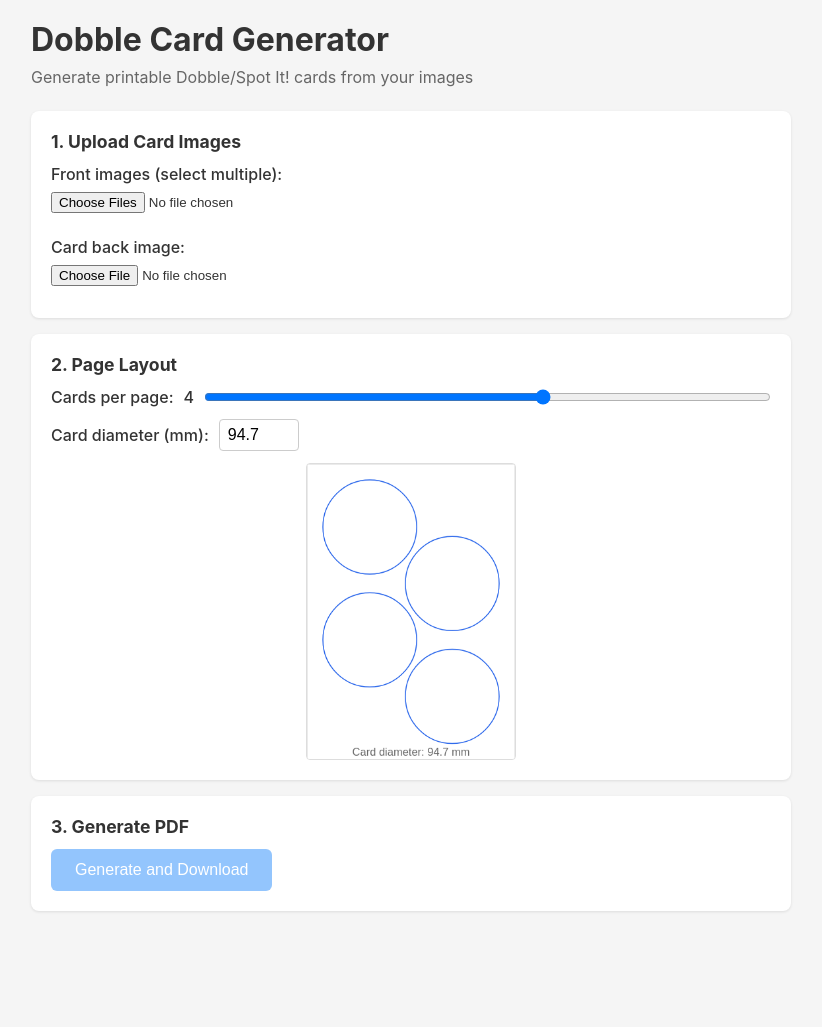
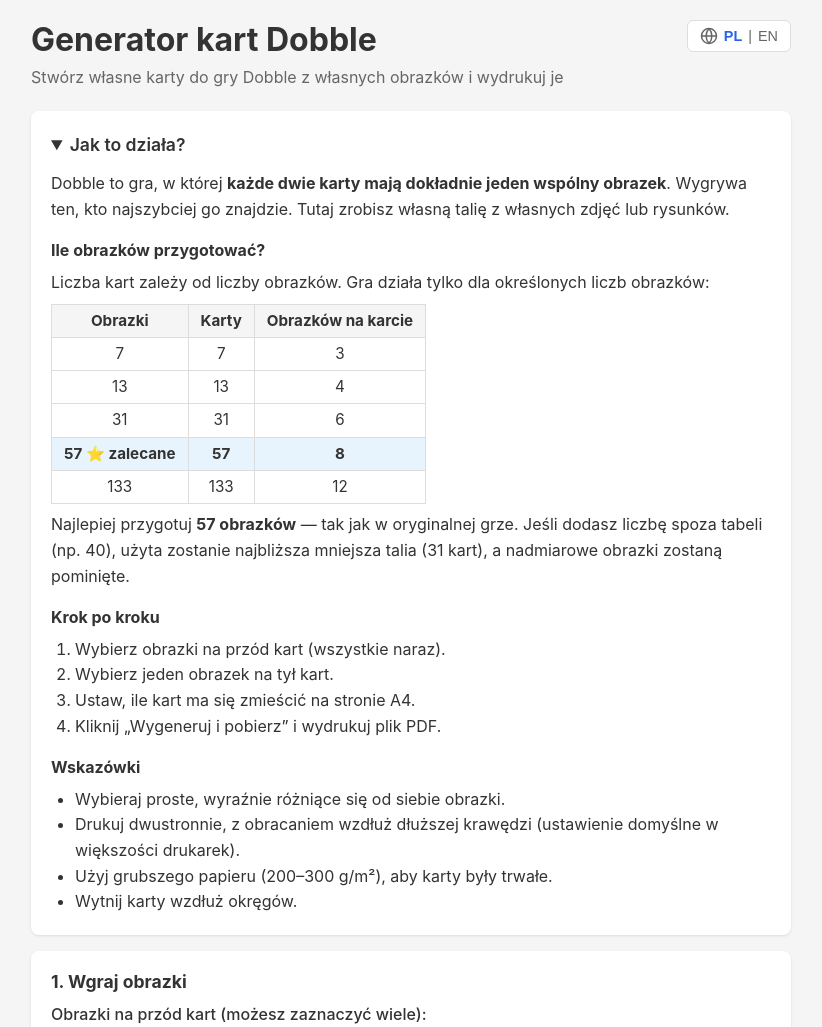
Before and after one commit to dev-michal-skiba/dooble, a website: page index.html in a window 1280 px wide. Shown: the top 1027 px of the page, without its empty margins (229-1051 px from the left). Before the commit the page ends 947 px from the top, so only its background shows below. Drawn offline with nearby package versions, Linux system fonts and the light colour scheme.

Commit message:
Added better functionality description in Polish and English

```diff
--- /dev/null
+++ b/i18n.js
@@ -0,0 +1,174 @@
+// ============================================================
+// Dobble Card Generator - Translations (Polish default, English)
+// ============================================================
+
+const DEFAULT_LANG = 'pl';
+const LANG_STORAGE_KEY = 'dobble-lang';
+
+// Plural forms are separated by "|":
+//   pl: one|few|many (1 obrazek, 2 obrazki, 5 obrazków)
+//   en: one|other
+const TRANSLATIONS = {
+    pl: {
+        'title': 'Generator kart Dobble',
+        'subtitle': 'Stwórz własne karty do gry Dobble z własnych obrazków i wydrukuj je',
+        'lang.toggle': 'Zmień język na angielski',
+
+        'help.title': 'Jak to działa?',
+        'help.what': 'Dobble to gra, w której <strong>każde dwie karty mają dokładnie jeden wspólny obrazek</strong>. Wygrywa ten, kto najszybciej go znajdzie. Tutaj zrobisz własną talię z własnych zdjęć lub rysunków.',
+        'help.howMany.title': 'Ile obrazków przygotować?',
+        'help.howMany.text': 'Liczba kart zależy od liczby obrazków. Gra działa tylko dla określonych liczb obrazków:',
+        'help.table.images': 'Obrazki',
+        'help.table.cards': 'Karty',
+        'help.table.perCard': 'Obrazków na karcie',
+        'help.table.recommended': 'zalecane',
+        'help.recommend': 'Najlepiej przygotuj <strong>57 obrazków</strong> — tak jak w oryginalnej grze. Jeśli dodasz liczbę spoza tabeli (np. 40), użyta zostanie najbliższa mniejsza talia (31 kart), a nadmiarowe obrazki zostaną pominięte.',
+        'help.steps.title': 'Krok po kroku',
+        'help.steps.1': 'Wybierz obrazki na przód kart (wszystkie naraz).',
+        'help.steps.2': 'Wybierz jeden obrazek na tył kart.',
+        'help.steps.3': 'Ustaw, ile kart ma się zmieścić na stronie A4.',
+        'help.steps.4': 'Kliknij „Wygeneruj i pobierz” i wydrukuj plik PDF.',
+        'help.tips.title': 'Wskazówki',
+        'help.tips.1': 'Wybieraj proste, wyraźnie różniące się od siebie obrazki.',
+        'help.tips.2': 'Drukuj dwustronnie, z obracaniem wzdłuż dłuższej krawędzi (ustawienie domyślne w większości drukarek).',
+        'help.tips.3': 'Użyj grubszego papieru (200–300 g/m²), aby karty były trwałe.',
+        'help.tips.4': 'Wytnij karty wzdłuż okręgów.',
+
+        'upload.title': '1. Wgraj obrazki',
+        'upload.front': 'Obrazki na przód kart (możesz zaznaczyć wiele):',
+        'upload.back': 'Obrazek na tył kart:',
+
+        'layout.title': '2. Układ strony',
+        'layout.cardsPerPage': 'Kart na stronie:',
+        'layout.diameter': 'Średnica karty (mm):',
+        'layout.previewDiameter': 'Średnica karty: {d} mm',
+
+        'generate.title': '3. Wygeneruj PDF',
+        'generate.button': 'Wygeneruj i pobierz',
+        'generate.error': 'Nie udało się wygenerować PDF: {message}',
+
+        'unit.image': 'obrazek|obrazki|obrazków',
+        'unit.card': 'karta|karty|kart',
+
+        'stats.tooFew': 'Wgrano {n} {images}. Potrzeba co najmniej 7 (zalecane 57).',
+        'stats.uploaded': 'Wgrane obrazki: <strong>{n}</strong>',
+        'stats.cards': 'Liczba kart: <strong>{n}</strong>',
+        'stats.perCard': 'Obrazków na karcie: <strong>{n}</strong>',
+        'stats.used': 'Użyte obrazki: <strong>{n}</strong>',
+        'stats.unused': 'Pominięte obrazki: <strong>{n}</strong> (ostatnie z listy)',
+        'stats.nextLevel': 'Dodaj jeszcze {missing} {images}, aby talia miała {cards} {cardsWord}.',
+        'stats.perfect': 'Idealnie — pełna talia jak w oryginalnej grze!',
+    },
+    en: {
+        'title': 'Dobble Card Generator',
+        'subtitle': 'Create your own printable Dobble (Spot It!) cards from your own images',
+        'lang.toggle': 'Change language to Polish',
+
+        'help.title': 'How does it work?',
+        'help.what': 'Dobble (Spot It!) is a game where <strong>any two cards share exactly one picture</strong>. Whoever spots it first wins. Here you can make your own deck from your own photos or drawings.',
+        'help.howMany.title': 'How many images do I need?',
+        'help.howMany.text': 'The number of cards depends on the number of images. The game only works with specific image counts:',
+        'help.table.images': 'Images',
+        'help.table.cards': 'Cards',
+        'help.table.perCard': 'Images per card',
+        'help.table.recommended': 'recommended',
+        'help.recommend': 'For the best result prepare <strong>57 images</strong> — just like the original game. If you add a number not in the table (e.g. 40), the nearest smaller deck is used (31 cards) and the extra images are skipped.',
+        'help.steps.title': 'Step by step',
+        'help.steps.1': 'Select the images for the card fronts (all at once).',
+        'help.steps.2': 'Select one image for the card backs.',
+        'help.steps.3': 'Choose how many cards fit on an A4 page.',
+        'help.steps.4': 'Click "Generate and Download" and print the PDF.',
+        'help.tips.title': 'Tips',
+        'help.tips.1': 'Use simple images that are clearly different from each other.',
+        'help.tips.2': 'Print double-sided, flipping on the long edge (the default on most printers).',
+        'help.tips.3': 'Use thicker paper (200–300 gsm) for durable cards.',
+        'help.tips.4': 'Cut the cards out along the circles.',
+
+        'upload.title': '1. Upload Card Images',
+        'upload.front': 'Front images (select multiple):',
+        'upload.back': 'Card back image:',
+
+        'layout.title': '2. Page Layout',
+        'layout.cardsPerPage': 'Cards per page:',
+        'layout.diameter': 'Card diameter (mm):',
+        'layout.previewDiameter': 'Card diameter: {d} mm',
+
+        'generate.title': '3. Generate PDF',
+        'generate.button': 'Generate and Download',
+        'generate.error': 'PDF generation failed: {message}',
+
+        'unit.image': 'image|images',
+        'unit.card': 'card|cards',
+
+        'stats.tooFew': '{n} {images} uploaded. You need at least 7 (57 recommended).',
+        'stats.uploaded': 'Images uploaded: <strong>{n}</strong>',
+        'stats.cards': 'Cards to generate: <strong>{n}</strong>',
+        'stats.perCard': 'Images per card: <strong>{n}</strong>',
+        'stats.used': 'Images used: <strong>{n}</strong>',
+        'stats.unused': 'Images skipped: <strong>{n}</strong> (the last ones in the list)',
+        'stats.nextLevel': 'Add {missing} more {images} to get a deck of {cards} {cardsWord}.',
+        'stats.perfect': 'Perfect — a full deck just like the original game!',
+    },
+};
+
+let currentLang = DEFAULT_LANG;
+
+function loadLang() {
+    try {
+        const stored = localStorage.getItem(LANG_STORAGE_KEY);
+        if (stored && TRANSLATIONS[stored]) return stored;
+    } catch (e) { /* storage unavailable - use default */ }
+    return DEFAULT_LANG;
+}
+
+function getLang() {
+    return currentLang;
+}
+
+function setLang(lang) {
+    if (!TRANSLATIONS[lang]) return;
+    currentLang = lang;
+    try {
+        localStorage.setItem(LANG_STORAGE_KEY, lang);
+    } catch (e) { /* storage unavailable - choice lasts for this visit only */ }
+}
+
+function t(key, params = {}) {
+    let text = TRANSLATIONS[currentLang][key] ?? TRANSLATIONS[DEFAULT_LANG][key] ?? key;
+    return text.replace(/\{(\w+)\}/g, (match, name) => (name in params ? params[name] : match));
+}
+
+// Pick the correct plural form of a "|"-separated translation for count n.
+function tn(key, n) {
+    const forms = t(key).split('|');
+    if (currentLang === 'pl') {
+        if (n === 1) return forms[0];
+        const lastDigit = n % 10;
+        const lastTwo = n % 100;
+        if (lastDigit >= 2 && lastDigit <= 4 && (lastTwo < 12 || lastTwo > 14)) return forms[1];
+        return forms[2];
+    }
+    return n === 1 ? forms[0] : forms[1];
+}
+
+function applyTranslations() {
+    document.documentElement.lang = currentLang;
+    document.title = t('title');
+    document.querySelectorAll('[data-i18n]').forEach(el => {
+        el.textContent = t(el.dataset.i18n);
+    });
+    // Only our own static translation strings are rendered as HTML
+    document.querySelectorAll('[data-i18n-html]').forEach(el => {
+        el.innerHTML = t(el.dataset.i18nHtml);
+    });
+    document.querySelectorAll('[data-i18n-aria]').forEach(el => {
+        el.setAttribute('aria-label', t(el.dataset.i18nAria));
+        el.title = t(el.dataset.i18nAria);
+    });
+}
+
+currentLang = loadLang();
+
+if (typeof module !== 'undefined') {
+    module.exports = { TRANSLATIONS, DEFAULT_LANG, getLang, setLang, t, tn };
+}
--- a/index.html
+++ b/index.html
@@ -15,8 +15,52 @@
             max-width: 800px;
             margin: 0 auto;
         }
+        header {
+            display: flex;
+            justify-content: space-between;
+            align-items: flex-start;
+            gap: 12px;
+        }
         h1 { margin-bottom: 8px; }
         .subtitle { color: #666; margin-bottom: 24px; }
+        #lang-toggle {
+            display: flex;
+            align-items: center;
+            gap: 6px;
+            flex-shrink: 0;
+            background: #fff;
+            color: #666;
+            border: 1px solid #ddd;
+            padding: 6px 12px;
+            font-size: 0.9em;
+        }
+        #lang-toggle:hover { background: #f0f0f0; }
+        #lang-toggle svg { width: 18px; height: 18px; }
+        #lang-toggle .active { color: #2563eb; font-weight: 700; }
+        details summary {
+            cursor: pointer;
+            font-size: 1.1em;
+            font-weight: 600;
+        }
+        details[open] summary { margin-bottom: 12px; }
+        .help { line-height: 1.6; }
+        .help h3 { font-size: 1em; margin: 16px 0 6px; }
+        .help ol, .help ul { padding-left: 24px; }
+        .help table {
+            border-collapse: collapse;
+            margin: 8px 0;
+            font-size: 0.95em;
+        }
+        .help th, .help td {
+            border: 1px solid #ddd;
+            padding: 4px 12px;
+            text-align: center;
+        }
+        .help th { background: #f5f5f5; }
+        .help tr.recommended td {
+            background: #e8f4fd;
+            font-weight: 700;
+        }
         section {
             background: #fff;
             border-radius: 8px;
@@ -125,16 +169,70 @@
     </style>
 </head>
 <body>
-    <h1>Dobble Card Generator</h1>
-    <p class="subtitle">Generate printable Dobble/Spot It! cards from your images</p>
+    <header>
+        <div>
+            <h1 data-i18n="title">Generator kart Dobble</h1>
+            <p class="subtitle" data-i18n="subtitle"></p>
+        </div>
+        <button id="lang-toggle" type="button" data-i18n-aria="lang.toggle">
+            <svg viewBox="0 0 24 24" fill="none" stroke="currentColor" stroke-width="2" aria-hidden="true">
+                <circle cx="12" cy="12" r="10"/>
+                <path d="M2 12h20M12 2a15 15 0 0 1 0 20M12 2a15 15 0 0 0 0 20"/>
+            </svg>
+            <span data-lang="pl">PL</span>|<span data-lang="en">EN</span>
+        </button>
+    </header>
 
     <section>
-        <h2>1. Upload Card Images</h2>
-        <label for="front-images">Front images (select multiple):</label>
+        <details open class="help">
+            <summary data-i18n="help.title"></summary>
+            <p data-i18n-html="help.what"></p>
+
+            <h3 data-i18n="help.howMany.title"></h3>
+            <p data-i18n="help.howMany.text"></p>
+            <table>
+                <thead>
+                    <tr>
+                        <th data-i18n="help.table.images"></th>
+                        <th data-i18n="help.table.cards"></th>
+                        <th data-i18n="help.table.perCard"></th>
+                    </tr>
+                </thead>
+                <tbody>
+                    <tr><td>7</td><td>7</td><td>3</td></tr>
+                    <tr><td>13</td><td>13</td><td>4</td></tr>
+                    <tr><td>31</td><td>31</td><td>6</td></tr>
+                    <tr class="recommended"><td>57 ⭐ <span data-i18n="help.table.recommended"></span></td><td>57</td><td>8</td></tr>
+                    <tr><td>133</td><td>133</td><td>12</td></tr>
+                </tbody>
+            </table>
+            <p data-i18n-html="help.recommend"></p>
+
+            <h3 data-i18n="help.steps.title"></h3>
+            <ol>
+                <li data-i18n="help.steps.1"></li>
+                <li data-i18n="help.steps.2"></li>
+                <li data-i18n="help.steps.3"></li>
+                <li data-i18n="help.steps.4"></li>
+            </ol>
+
+            <h3 data-i18n="help.tips.title"></h3>
+            <ul>
+                <li data-i18n="help.tips.1"></li>
+                <li data-i18n="help.tips.2"></li>
+                <li data-i18n="help.tips.3"></li>
+                <li data-i18n="help.tips.4"></li>
+            </ul>
+        </details>
+    </section>
+
+    <section>
+        <h2 data-i18n="upload.title"></h2>
+        <label for="front-images" data-i18n="upload.front"></label>
         <input type="file" id="front-images" multiple accept="image/*">
         <div id="front-thumbnails" class="thumbnails"></div>
 
-        <label for="back-image">Card back image:</label>
+        <label for="back-image" data-i18n="upload.back"></label>
         <input type="file" id="back-image" accept="image/*">
         <div id="back-preview" class="back-preview"></div>
 
@@ -142,12 +240,12 @@
     </section>
 
     <section>
-        <h2>2. Page Layout</h2>
+        <h2 data-i18n="layout.title"></h2>
         <div class="layout-controls">
-            <label>Cards per page: <span id="cards-count">4</span>
+            <label><span data-i18n="layout.cardsPerPage"></span> <span id="cards-count">4</span>
                 <input type="range" id="cards-per-page" min="1" max="6" step="1" value="4">
             </label>
-            <label>Card diameter (mm):
+            <label><span data-i18n="layout.diameter"></span>
                 <input type="number" id="card-diameter" min="6" step="0.1">
             </label>
         </div>
@@ -157,8 +255,8 @@
     </section>
 
     <section>
-        <h2>3. Generate PDF</h2>
-        <button id="generate-btn" disabled>Generate and Download</button>
+        <h2 data-i18n="generate.title"></h2>
+        <button id="generate-btn" disabled data-i18n="generate.button"></button>
         <progress id="progress" max="100" value="0" class="hidden"></progress>
     </section>
 
@@ -169,7 +267,11 @@
         }
     </script>
     <script src="dobble.js"></script>
+    <script src="i18n.js"></script>
     <script>
+        // Same deck size as the original game (p = 7)
+        const RECOMMENDED_IMAGES = 57;
+
         // --- State ---
         let frontImages = [];
         let backImageEl = null;
@@ -257,21 +359,44 @@
 
             if (n < 7) {
                 statsDiv.className = 'stats error';
-                statsDiv.innerHTML = `${n} images uploaded. Need at least 7 images (minimum for p=2: 7 cards with 3 images each).`;
+                statsDiv.innerHTML = t('stats.tooFew', { n, images: tn('unit.image', n) });
                 return;
             }
 
             const info = getCardInfo(n);
             const unused = n - info.totalSymbols;
 
+            const lines = [
+                t('stats.uploaded', { n }),
+                t('stats.cards', { n: info.totalCards }),
+                t('stats.perCard', { n: info.symbolsPerCard }),
+                t('stats.used', { n: info.totalSymbols }),
+            ];
+            if (unused > 0) {
+                lines.push(t('stats.unused', { n: unused }));
+            }
+            if (info.totalSymbols < RECOMMENDED_IMAGES) {
+                const next = getNextLevel(info.p);
+                const missing = next.totalSymbols - n;
+                lines.push('💡 ' + t('stats.nextLevel', {
+                    missing,
+                    images: tn('unit.image', missing),
+                    cards: next.totalCards,
+                    cardsWord: tn('unit.card', next.totalCards),
+                }));
+            } else if (info.totalSymbols === RECOMMENDED_IMAGES) {
+                lines.push('✅ ' + t('stats.perfect'));
+            }
+
             statsDiv.className = unused > 0 ? 'stats warning' : 'stats';
-            statsDiv.innerHTML =
-                `<strong>${n}</strong> images uploaded<br>` +
-                `Prime order: <strong>p = ${info.p}</strong><br>` +
-                `Cards to generate: <strong>${info.totalCards}</strong><br>` +
-                `Images per card: <strong>${info.symbolsPerCard}</strong><br>` +
-                `Images used: <strong>${info.totalSymbols}</strong>` +
-                (unused > 0 ? ` (${unused} unused)` : '');
+            statsDiv.innerHTML = lines.join('<br>');
+        }
+
+        // Smallest deck bigger than the one built on prime p
+        function getNextLevel(p) {
+            let q = p + 1;
+            while (!isPrime(q)) q++;
+            return getCardInfo(q * q + q + 1);
         }
 
         // --- Layout preview ---
@@ -318,7 +443,7 @@
             ctx.fillStyle = '#666';
             ctx.font = `${11 * scale}px sans-serif`;
             ctx.textAlign = 'center';
-            ctx.fillText(`Card diameter: ${D.toFixed(1)} mm`, pageW / 2, pageH - 4 * scale);
+            ctx.fillText(t('layout.previewDiameter', { d: D.toFixed(1) }), pageW / 2, pageH - 4 * scale);
         }
 
         cardsSlider.addEventListener('input', updatePreview);
@@ -354,14 +479,32 @@
                 URL.revokeObjectURL(url);
             } catch (err) {
                 console.error('PDF generation failed:', err);
-                alert('PDF generation failed: ' + err.message);
+                alert(t('generate.error', { message: err.message }));
             }
 
             progressBar.classList.add('hidden');
             generateBtn.disabled = false;
         });
 
+        // --- Language ---
+        const langToggle = document.getElementById('lang-toggle');
+
+        function renderLanguage() {
+            applyTranslations();
+            for (const span of langToggle.querySelectorAll('[data-lang]')) {
+                span.classList.toggle('active', span.dataset.lang === getLang());
+            }
+            updateStats();
+            if (currentLayoutPositions) drawPreview();
+        }
+
+        langToggle.addEventListener('click', () => {
+            setLang(getLang() === 'pl' ? 'en' : 'pl');
+            renderLanguage();
+        });
+
         // --- Initial state ---
+        renderLanguage();
         updatePreview();
     </script>
 </body>
--- a/package.json
+++ b/package.json
@@ -3,7 +3,7 @@
   "version": "1.0.0",
   "private": true,
   "scripts": {
-    "test": "node --test dobble.test.js"
+    "test": "node --test dobble.test.js i18n.test.js"
   },
   "engines": {
     "node": ">=18"
```
Also changed, not shown: CLAUDE.md (added, +28 -0 lines), i18n.test.js (added, +57 -0 lines), README.md.
